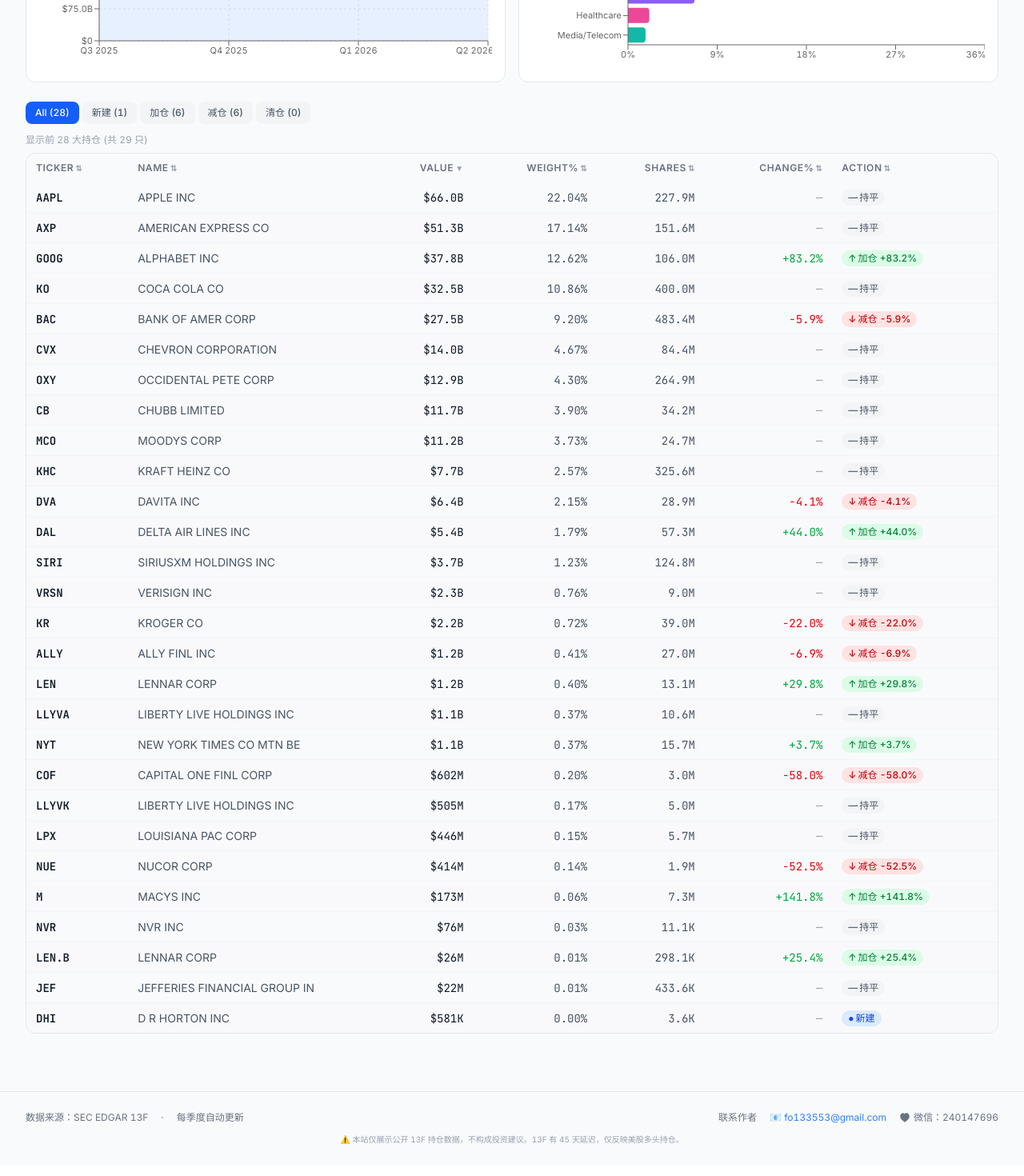
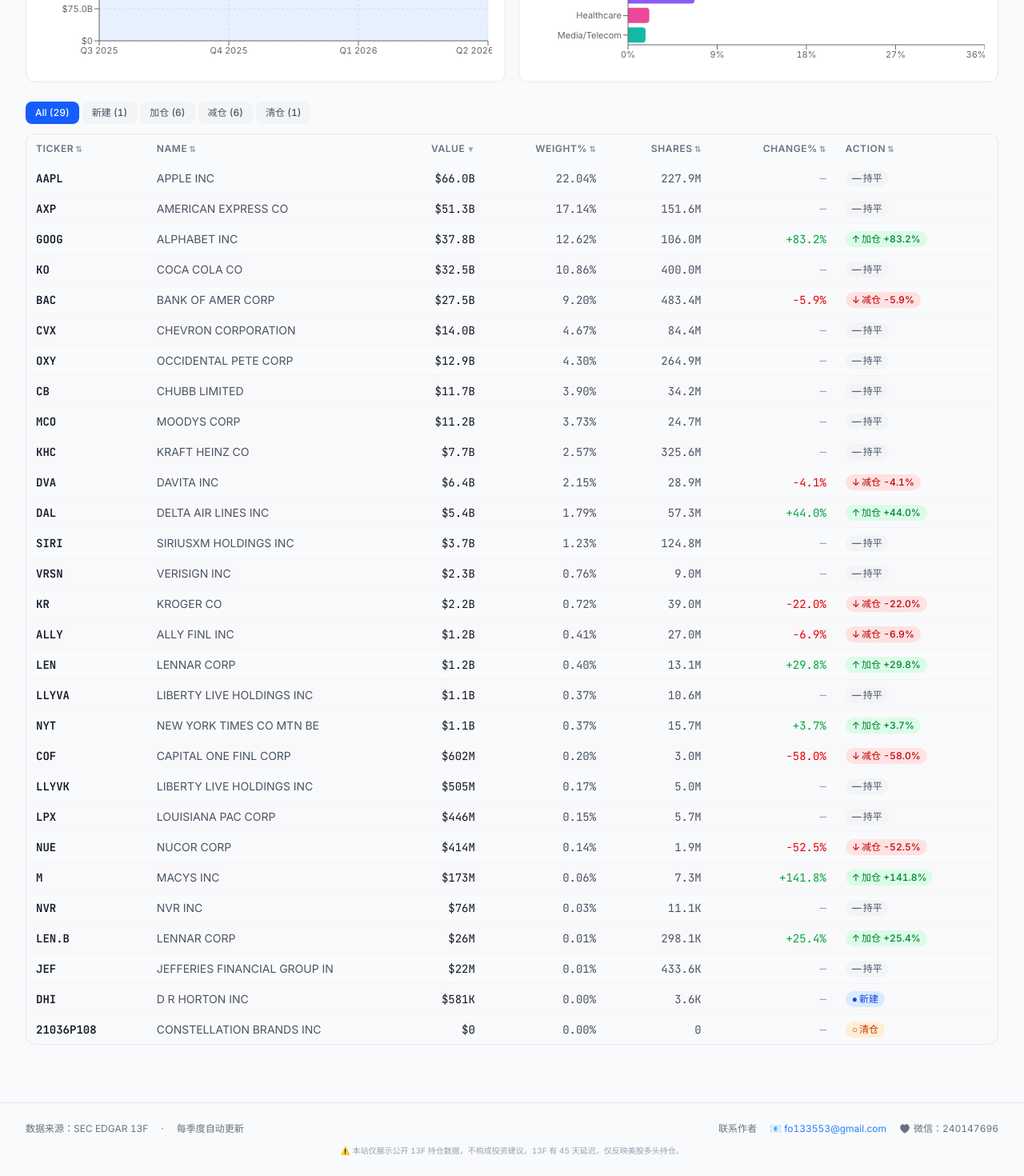
Before and after one commit to beifengmac/13f-tracker, a React (Vite) app: page /13f-tracker/fund/berkshire in a window 1280 px wide. Shown: the part 454-1924 px from the top of the page at 80% size. Built offline with nearby package versions, Linux system fonts and the light colour scheme.

Commit message:
fix: show cleared 13F positions

```diff
--- a/src/components/Dashboard.tsx
+++ b/src/components/Dashboard.tsx
@@ -2,7 +2,7 @@
 import { Link } from 'react-router-dom';
 import rawData from '../data.json';
 import type { Data, Fund } from '../types';
-import { fmtValue, fmtPct, getAllQuarterKeys, getAction, getShareChange, mergeGoogleClasses } from '../utils';
+import { fmtValue, fmtPct, getAllQuarterKeys, getQuarterKeys, getAction, getShareChange, mergeGoogleClasses } from '../utils';
 import ActionBadge from './ActionBadge';
 import MarketInsights from './MarketInsights';
 
@@ -29,7 +29,7 @@
   if (!q) return null;
 
   const holdings = mergeGoogleClasses(q.holdings);
-  const allQkeys = Object.keys(fund.quarters).sort();
+  const allQkeys = getQuarterKeys(fund);
   const qi = allQkeys.indexOf(quarter);
   const prevQ = qi > 0 ? allQkeys[qi - 1] : null;
   const prevTotal = prevQ ? fund.quarters[prevQ]?.total ?? null : null;
@@ -43,6 +43,17 @@
     const chg = getShareChange(fund, h.t, quarter);
     if (act === 'new' || act === 'increased') { buys.push({ ticker: h.t, action: act, change: chg }); changed++; }
     else if (act === 'decreased' || act === 'cleared') { sells.push({ ticker: h.t, action: act, change: chg }); changed++; }
+  }
+
+  if (prevQ) {
+    const currentTickers = new Set(holdings.map(h => h.t));
+    const prevHoldings = mergeGoogleClasses(fund.quarters[prevQ]?.holdings ?? []);
+    for (const h of prevHoldings) {
+      if (!currentTickers.has(h.t) && getAction(fund, h.t, quarter) === 'cleared') {
+        sells.push({ ticker: h.t, action: 'cleared', change: -100 });
+        changed++;
+      }
+    }
   }
 
   buys.sort((a, b) => (a.action === 'new' ? -1 : 0) - (b.action === 'new' ? -1 : 0) || Math.abs(b.change) - Math.abs(a.change));
@@ -65,9 +76,18 @@
       const act = getAction(fund, h.t, quarter);
       const chg = getShareChange(fund, h.t, quarter);
       if (act === 'new')       items.push(`🔵 ${fund.name_cn}新建${h.t}`);
-      else if (act === 'cleared') items.push(`🟠 ${fund.name_cn}清仓${h.t}`);
       else if (act === 'increased' && Math.abs(chg) > 30) items.push(`🟢 ${fund.name_cn}加仓${h.t} ${fmtPct(chg)}`);
       else if (act === 'decreased' && Math.abs(chg) > 30) items.push(`🔴 ${fund.name_cn}减仓${h.t} ${fmtPct(chg)}`);
+    }
+    const qKeys = getQuarterKeys(fund);
+    const prevQ = qKeys[qKeys.indexOf(quarter) - 1];
+    if (prevQ) {
+      const currentTickers = new Set(q.holdings.map(h => h.t));
+      for (const h of fund.quarters[prevQ]?.holdings ?? []) {
+        if (!currentTickers.has(h.t) && getAction(fund, h.t, quarter) === 'cleared') {
+          items.push(`🟠 ${fund.name_cn}清仓${h.t}`);
+        }
+      }
     }
   }
   return items.slice(0, 20);
--- a/src/components/FundDetail.tsx
+++ b/src/components/FundDetail.tsx
@@ -4,7 +4,7 @@
 
 import rawData from '../data.json';
 import type { Data, Holding, Action, SortKey, SortDir } from '../types';
-import { fmtValue, fmtShares, fmtPct, getQuarterKeys, getAction, getShareChange, mergeGoogleClasses, inferSector, estimateCost } from '../utils';
+import { fmtValue, fmtShares, fmtPct, getQuarterKeys, getPreviousQuarter, getAction, getShareChange, mergeGoogleClasses, inferSector, estimateCost } from '../utils';
 import ActionBadge from './ActionBadge';
 
 const data = rawData as unknown as Data;
@@ -34,13 +34,21 @@
 
   const rows = useMemo(() => {
     if (!fund || !fund.quarters[selectedQ]) return [];
-    const merged = mergeGoogleClasses(fund.quarters[selectedQ].holdings);
-    return merged.map((h): Row => {
+    const current = mergeGoogleClasses(fund.quarters[selectedQ].holdings);
+    const prevQ = getPreviousQuarter(fund, selectedQ);
+    const previous = prevQ ? mergeGoogleClasses(fund.quarters[prevQ]?.holdings ?? []) : [];
+    const currentTickers = new Set(current.map(h => h.t));
+    const cleared = previous
+      .filter(h => !currentTickers.has(h.t))
+      .map(h => ({ ...h, v: 0, s: 0, w: 0 }));
+
+    return [...current, ...cleared].map((h): Row => {
       const cost = estimateCost(fund, h.t);
+      const action = getAction(fund, h.t, selectedQ);
       return {
         ...h,
-        action: getAction(fund, h.t, selectedQ),
-        change: getShareChange(fund, h.t, selectedQ),
+        action,
+        change: action === 'cleared' ? -100 : getShareChange(fund, h.t, selectedQ),
         entryPrice: cost?.entryPrice ?? null,
         currentPrice: cost?.currentPrice ?? null,
         pnlPct: cost?.pnlPct ?? null,
```
